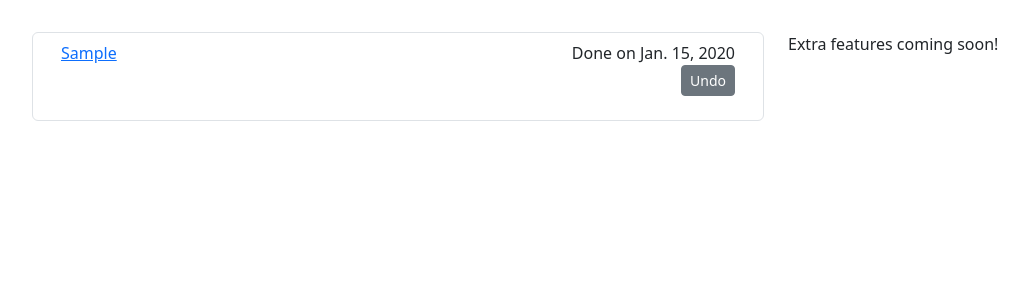
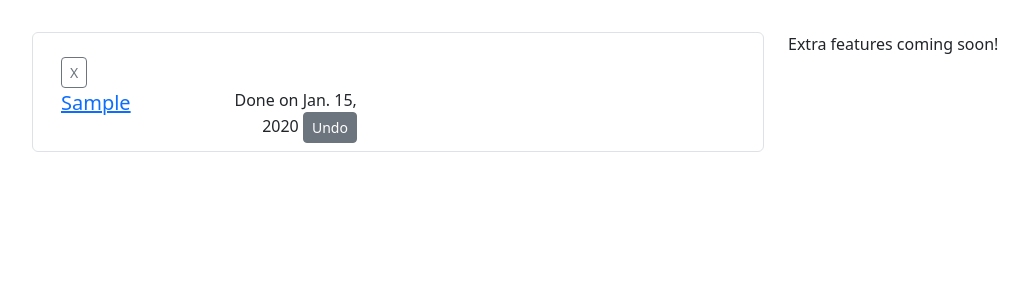
Before and after one commit to clarapenn/Todotastic, a Django app: page / in a window 1280 px wide. Shown: the part 78-378 px from the top of the page, without its empty margins (50-1079 px from the left). Run offline with Django 3.2, Linux system fonts and the light colour scheme; tables that the repository leaves empty hold one stand-in row (values such as "Sample post"); some libraries are stand-ins or nearby versions.

Commit message:
Support deleting a todo from the list

```diff
--- a/todo/forms.py
+++ b/todo/forms.py
@@ -79,3 +79,9 @@
         super().__init__(*args, **kwargs)
 
         self.fields["task"].widget.attrs.update({"class": "form-control"})
+
+
+class DeletionForm(forms.ModelForm):
+    class Meta:
+        model = Todo
+        fields = ("id",)
--- a/todo/templates/todo/list_todos.html
+++ b/todo/templates/todo/list_todos.html
@@ -14,6 +14,16 @@
                     <div class="row">
                         <div class="col-6">
                             <a href="{% url "todo-detail" todo.id %}">
+                    <div class="row mt-3">
+                        <div class="col-1 todo-deletion-button">
+                            <form action="{% url 'todo-delete' todo.id %}" class="inline-form" method="POST">
+                                {% csrf_token %}
+                                <input type="hidden" name="id" value={{todo.id}}>
+                                <button type="submit" class="btn btn-outline-secondary btn-sm">X</button>
+                            </form>
+                        </div>
+                        <div class="col-5">
+                            <a class="fs-5" href="{% url "todo-detail" todo.id %}">
                                 {{ todo.task|truncatechars:90 }}
                             </a>
                         </div>
--- a/todo/urls.py
+++ b/todo/urls.py
@@ -1,14 +1,21 @@
 from django.urls import path
-from todo.views import list_todos, todo_detail, todo_add_edit, toggle_completion
+from todo.views import (
+    list_todos,
+    todo_detail,
+    todo_delete,
+    todo_add_edit,
+    toggle_completion,
+)
 
 urlpatterns = [
     path("", list_todos, name="todo-list"),
     path("todo/add/", todo_add_edit, name="todo-add"),
-    path("todo/<int:todo_id>/", todo_detail, name="todo-detail"),
+    path("todo/<int:todo_id>/detail/", todo_detail, name="todo-detail"),
     path("todo/<int:todo_id>/edit/", todo_add_edit, name="todo-edit"),
     path(
         "todo/<int:todo_id>/complete/toggle/",
         toggle_completion,
         name="todo-complete-toggle",
     ),
+    path("todo/<int:todo_id>/delete/", todo_delete, name="todo-delete"),
 ]
--- a/todo/views.py
+++ b/todo/views.py
@@ -1,6 +1,6 @@
 from django.shortcuts import redirect, render, get_object_or_404
 from todo.models import Todo
-from todo.forms import TodoForm, CompletionForm, AddForm
+from todo.forms import TodoForm, CompletionForm, AddForm, DeletionForm
 from django.views.decorators.http import require_POST
 from django.contrib import messages
 
@@ -100,4 +100,38 @@
             )
 
     return redirect("todo-list")
+
+
+@require_POST
+def todo_delete(request, todo_id):
+
+    todo = get_object_or_404(Todo, id=todo_id)
+
+    form = DeletionForm(request.POST, instance=todo)
+
+    if form.is_valid():
+
+        # form.data is the data from request.POST, before cleaning
+        # cleaned_data is the checked version of what we got in request.POST
+        submitted_data = form.data
+        submitted_todo_id = submitted_data["id"]
+
+        # raw data is always a string, but todo_id is an int, and we need to
+        # compare like with like
+        if submitted_todo_id != str(todo_id):
+            # someone has been tampering with the page because the todos don't match
+            messages.warning(
+                request,
+                "Tampering detected",
+                extra_tags="alert alert-warning",
+            )
+        else:
+            # All ok so let's mark the todo as deleted
+            todo.delete()
+
+            messages.success(
+                request,
+                f"{todo.task}: deleted",
+                extra_tags="alert alert-success",
+            )
     return redirect("todo-list")
--- a/todotastic/static/css/todotastic.css
+++ b/todotastic/static/css/todotastic.css
@@ -5,3 +5,7 @@
 .todo-completion-button {
   text-align: right;
 }
+
+.inline-form {
+  display: inline;
+}
```
